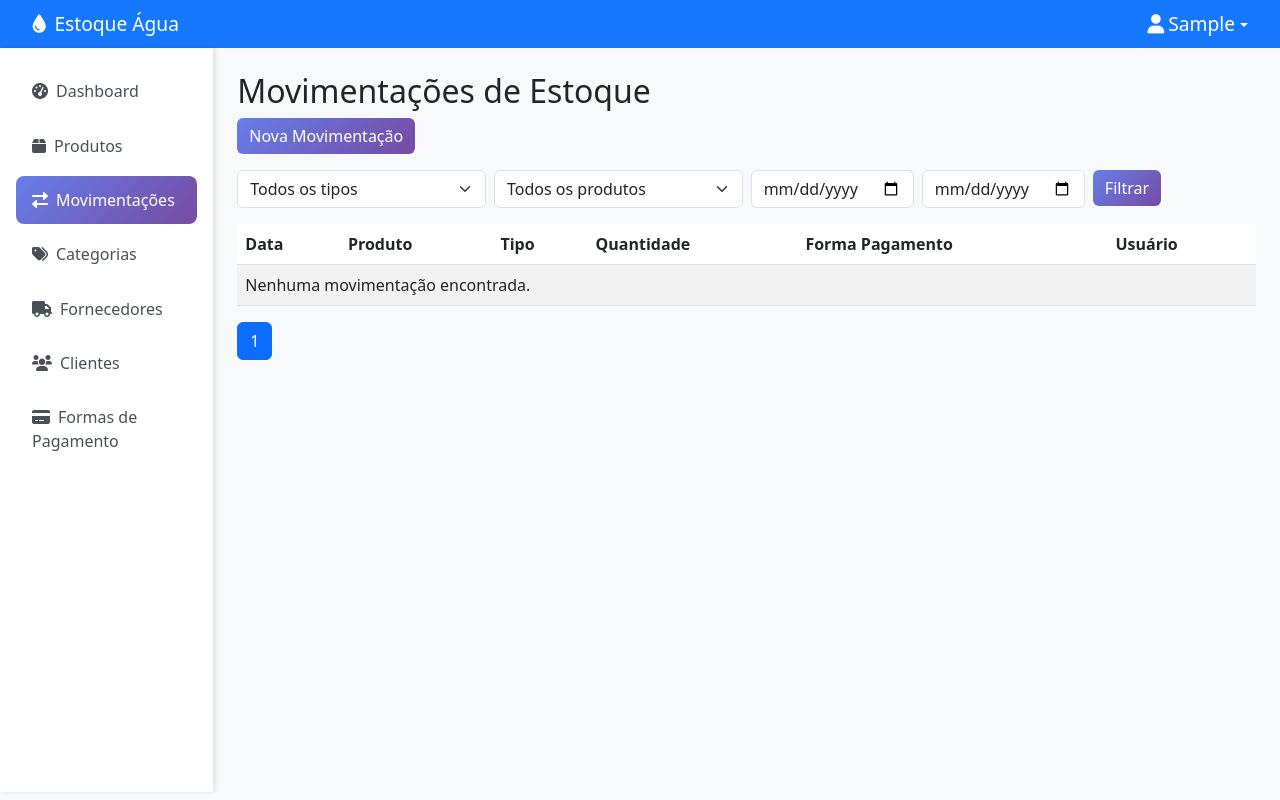
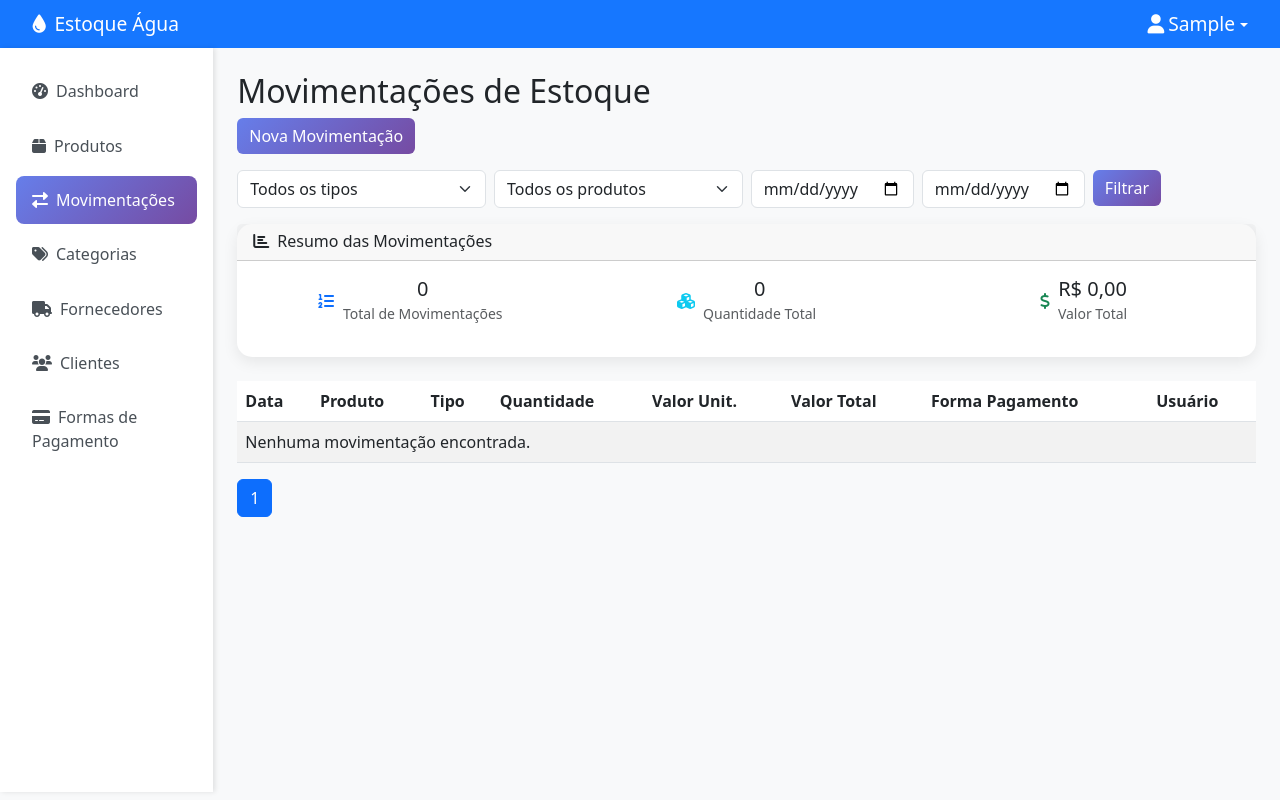
Before and after one commit to fgsantosti/estoque_agua, a Django app: page /movimentacoes/ in a window 1280 px wide. Run offline with Django 4.2, Linux system fonts and the light colour scheme; the visitor is signed in with stand-in values (Sample User, id 1); data comes from the database, SQL or seed files in the repository; data that the repository does not hold is empty.

Commit message:
fix:bug altecao de pagina

```diff
--- a/core/templates/core/movimentacao_list.html
+++ b/core/templates/core/movimentacao_list.html
@@ -31,6 +31,75 @@
     <button type="submit" class="btn btn-primary">Filtrar</button>
   </div>
 </form>
+
+<!-- Card com resumo dos totais -->
+<div class="card mb-4">
+  <div class="card-header">
+    <h6 class="mb-0">
+      <i class="fas fa-chart-bar me-2"></i>Resumo das Movimentações
+      {% if tipo or produto_id or data_inicio or data_fim %}
+        <small class="text-muted">(Filtros aplicados)</small>
+      {% endif %}
+    </h6>
+  </div>
+  <div class="card-body">
+    <div class="row text-center mb-3">
+      <div class="col-md-4">
+        <div class="d-flex align-items-center justify-content-center">
+          <i class="fas fa-list-ol text-primary me-2"></i>
+          <div>
+            <h5 class="mb-0">{{ total_movimentacoes }}</h5>
+            <small class="text-muted">Total de Movimentações</small>
+          </div>
+        </div>
+      </div>
+      <div class="col-md-4">
+        <div class="d-flex align-items-center justify-content-center">
+          <i class="fas fa-cubes text-info me-2"></i>
+          <div>
+            <h5 class="mb-0">{{ total_quantidade }}</h5>
+            <small class="text-muted">Quantidade Total</small>
+          </div>
+        </div>
+      </div>
+      <div class="col-md-4">
+        <div class="d-flex align-items-center justify-content-center">
+          <i class="fas fa-dollar-sign text-success me-2"></i>
+          <div>
+            <h5 class="mb-0">R$ {{ total_valor|floatformat:2 }}</h5>
+            <small class="text-muted">Valor Total</small>
+          </div>
+        </div>
+      </div>
+    </div>
+
+    <!-- Detalhes por tipo (apenas se não houver filtro de tipo específico) -->
+    {% if not tipo and total_movimentacoes > 0 %}
+    <hr>
+    <div class="row text-center">
+      <div class="col-md-4">
+        <div class="text-success">
+          <i class="fas fa-arrow-up me-1"></i><strong>Entradas</strong><br>
+          <small>{{ totais_por_tipo.entrada.count }} mov. | {{ totais_por_tipo.entrada.quantidade }} itens | R$ {{ totais_por_tipo.entrada.valor|floatformat:2 }}</small>
+        </div>
+      </div>
+      <div class="col-md-4">
+        <div class="text-danger">
+          <i class="fas fa-arrow-down me-1"></i><strong>Saídas</strong><br>
+          <small>{{ totais_por_tipo.saida.count }} mov. | {{ totais_por_tipo.saida.quantidade }} itens | R$ {{ totais_por_tipo.saida.valor|floatformat:2 }}</small>
+        </div>
+      </div>
+      <div class="col-md-4">
+        <div class="text-warning">
+          <i class="fas fa-adjust me-1"></i><strong>Ajustes</strong><br>
+          <small>{{ totais_por_tipo.ajuste.count }} mov. | {{ totais_por_tipo.ajuste.quantidade }} itens | R$ {{ totais_por_tipo.ajuste.valor|floatformat:2 }}</small>
+        </div>
+      </div>
+    </div>
+    {% endif %}
+  </div>
+</div>
+
 <table class="table table-striped">
   <thead>
     <tr>
@@ -38,6 +107,8 @@
       <th>Produto</th>
       <th class="d-none d-md-table-cell">Tipo</th>
       <th>Quantidade</th>
+      <th class="d-none d-lg-table-cell">Valor Unit.</th>
+      <th class="d-none d-lg-table-cell">Valor Total</th>
       <th class="d-none d-md-table-cell">Forma Pagamento</th>
       <th class="d-none d-md-table-cell">Usuário</th>
     </tr>
@@ -49,6 +120,20 @@
       <td>{{ mov.produto.nome }}</td>
       <td class="d-none d-md-table-cell">{{ mov.get_tipo_display }}</td>
       <td>{{ mov.quantidade }}</td>
+      <td class="d-none d-lg-table-cell">
+        {% if mov.preco_unitario %}
+          R$ {{ mov.preco_unitario|floatformat:2 }}
+        {% else %}
+          -
+        {% endif %}
+      </td>
+      <td class="d-none d-lg-table-cell">
+        {% if mov.preco_unitario %}
+          R$ {{ mov.valor_total|floatformat:2 }}
+        {% else %}
+          -
+        {% endif %}
+      </td>
       <td class="d-none d-md-table-cell">
         {% if mov.forma_pagamento and mov.tipo == 'saida' %}
           {{ mov.forma_pagamento.nome }}
@@ -59,7 +144,7 @@
       <td class="d-none d-md-table-cell">{{ mov.usuario.username }}</td>
     </tr>
     {% empty %}
-    <tr><td colspan="6">Nenhuma movimentação encontrada.</td></tr>
+    <tr><td colspan="8">Nenhuma movimentação encontrada.</td></tr>
     {% endfor %}
   </tbody>
 </table>
--- a/core/views.py
+++ b/core/views.py
@@ -140,7 +140,7 @@ def produto_delete(request, pk):
 
 @login_required
 def movimentacao_list(request):
-    movimentacoes = MovimentacaoEstoque.objects.select_related('produto', 'usuario').all()
+    movimentacoes = MovimentacaoEstoque.objects.select_related('produto', 'usuario', 'forma_pagamento').all()
 
     # Filtros
     tipo = request.GET.get('tipo')
@@ -160,6 +160,30 @@ def movimentacao_list(request):
     if data_fim:
         movimentacoes = movimentacoes.filter(data_movimentacao__date__lte=data_fim)
 
+    # Calcular totais das movimentações filtradas
+    total_quantidade = sum(mov.quantidade for mov in movimentacoes)
+    total_valor = sum(mov.valor_total for mov in movimentacoes if mov.preco_unitario)
+    total_movimentacoes = movimentacoes.count()
+
+    # Calcular totais por tipo de movimentação
+    totais_por_tipo = {
+        'entrada': {
+            'quantidade': sum(mov.quantidade for mov in movimentacoes if mov.tipo == 'entrada'),
+            'valor': sum(mov.valor_total for mov in movimentacoes if mov.tipo == 'entrada' and mov.preco_unitario),
+            'count': movimentacoes.filter(tipo='entrada').count()
+        },
+        'saida': {
+            'quantidade': sum(mov.quantidade for mov in movimentacoes if mov.tipo == 'saida'),
+            'valor': sum(mov.valor_total for mov in movimentacoes if mov.tipo == 'saida' and mov.preco_unitario),
+            'count': movimentacoes.filter(tipo='saida').count()
+        },
+        'ajuste': {
+            'quantidade': sum(mov.quantidade for mov in movimentacoes if mov.tipo == 'ajuste'),
+            'valor': sum(mov.valor_total for mov in movimentacoes if mov.tipo == 'ajuste' and mov.preco_unitario),
+            'count': movimentacoes.filter(tipo='ajuste').count()
+        }
+    }
+
     # Paginação
     paginator = Paginator(movimentacoes, 20)
     page_number = request.GET.get('page')
@@ -174,6 +198,10 @@ def movimentacao_list(request):
         'produto_id': produto_id,
         'data_inicio': data_inicio,
         'data_fim': data_fim,
+        'total_quantidade': total_quantidade,
+        'total_valor': total_valor,
+        'total_movimentacoes': total_movimentacoes,
+        'totais_por_tipo': totais_por_tipo,
     }
 
     return render(request, 'core/movimentacao_list.html', context)
```
Also changed, not shown: CHANGELOG.md.
